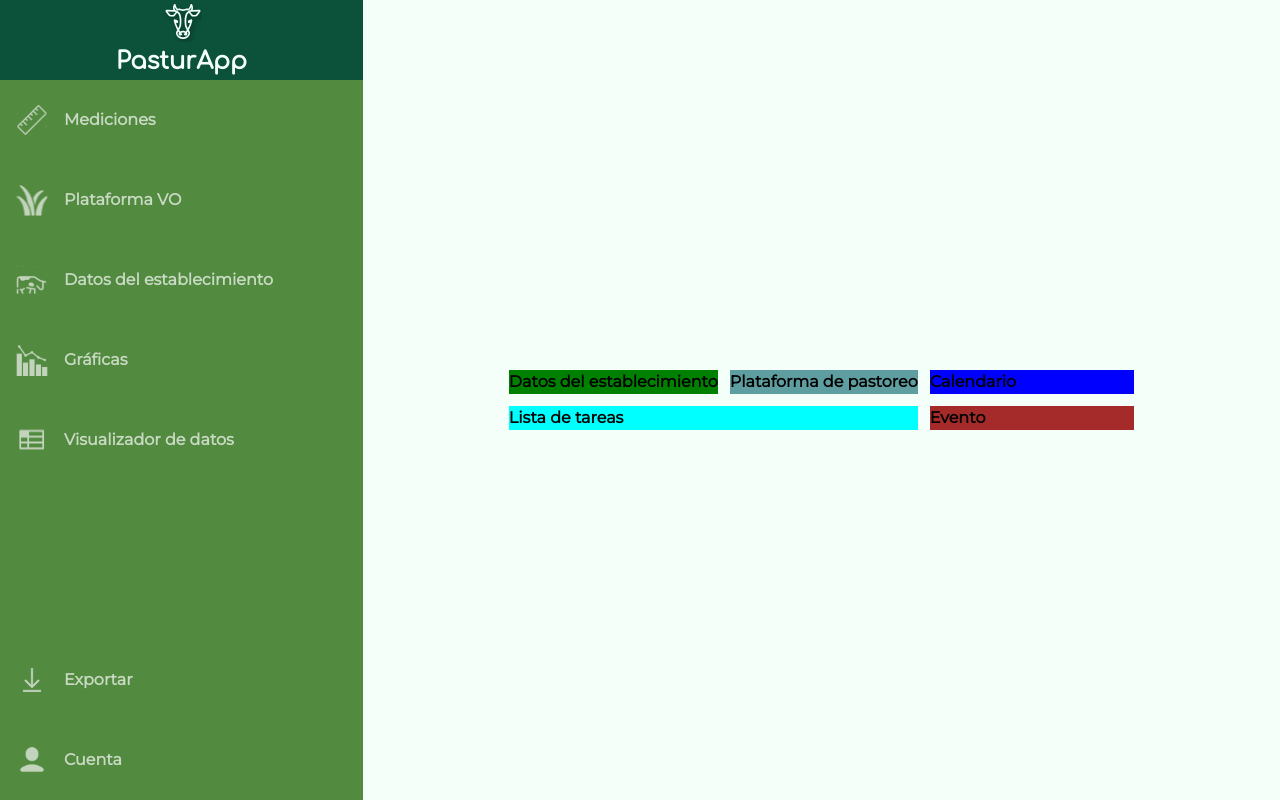
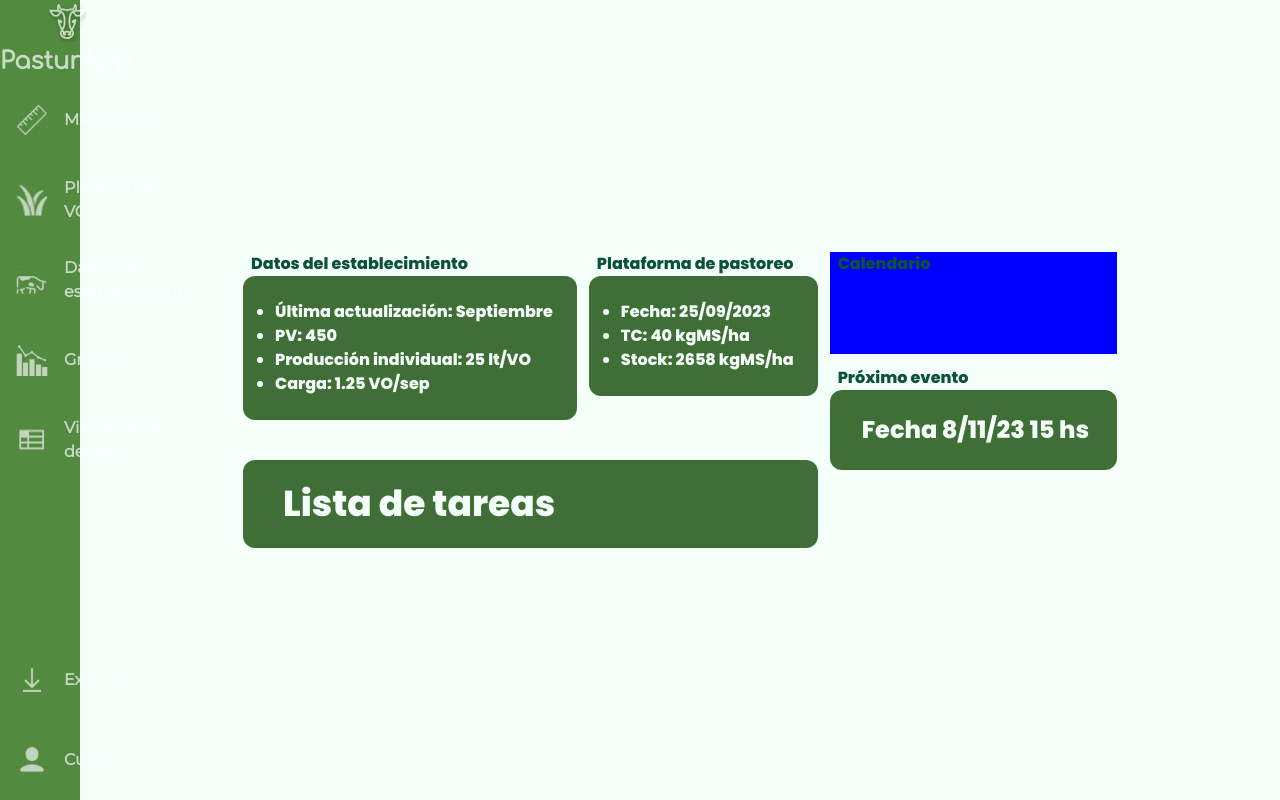
Before and after one commit to PasturApp/front-end, a SvelteKit app in the folder Web/: page / in a window 1280 px wide. Built offline with nearby package versions, Linux system fonts and the light colour scheme.

Commit message:
first draft dashboard, no calendar

```diff
--- a/Web/src/routes/+page.svelte
+++ b/Web/src/routes/+page.svelte
@@ -6,14 +6,35 @@
 	<div class="izquierda">
 		<div class="datos">
 			<div class="establecimiento">
-				<h1>Datos del establecimiento</h1>
+				<div>
+					<h1>Datos del establecimiento</h1>
+				</div>
+				<div class="datos-lista">
+					<ul>
+						<li>Última actualización: Septiembre</li>
+						<li>PV: 450</li>
+						<li>Producción individual: 25 lt/VO</li>
+						<li>Carga: 1.25 VO/sep</li>
+					</ul>
+				</div>
 			</div>
 			<div class="plataforma">
-				<h1>Plataforma de pastoreo</h1>
+				<div>
+					<h1>Plataforma de pastoreo</h1>
+				</div>
+				<div class="datos-lista">
+					<ul>
+						<li>Fecha: 25/09/2023</li>
+						<li>TC: 40 kgMS/ha</li>
+						<li>Stock: 2658 kgMS/ha</li>
+					</ul>
+				</div>
 			</div>
 		</div>
 		<div class="lista">
-			<h1>Lista de tareas</h1>
+			<div>
+				<h1>Lista de tareas</h1>
+			</div>
 		</div>
 	</div>
 	<div class="derecha">
@@ -21,7 +42,12 @@
 			<h1>Calendario</h1>
 		</div>
 		<div class="evento">
-			<h1>Evento</h1>
+			<div>
+				<h1>Próximo evento</h1>
+			</div>
+			<div class="fecha">
+				Fecha 8/11/23  15 hs
+			</div>
 		</div>
 	</div>
 </div>
@@ -33,8 +59,9 @@
 	}
 
 	.izquierda {
-		@apply grid gap-3;
+		@apply grid gap-10;
 	}
+
 	.datos {
 		@apply grid gap-3;
 		grid-row: 1/2;
@@ -42,17 +69,39 @@
 
 	.establecimiento {
 		grid-column: 1/2;
-		background-color: green;
+	}
+
+	h1 {
+		@apply ml-2;
+		font-family: var(--letra_titulo);
+		color: var(--verde_oscuro);
+	}
+
+	.datos-lista, .lista div {
+		@apply p-6 pl-8 rounded-xl;
+		background-color: var(--verde_secundario);
+	}
+
+	ul {
+		@apply list-disc;
+	}
+
+	li {
+		font-family: var(--letra_titulo);
+		color: var(--blanco_fondo);
 	}
 
 	.plataforma {
 		grid-column: 2/3;
-		background-color: cadetblue;
 	}
 
 	.lista {
-		background-color: aqua;
 		grid-row: 2/3;
+	}
+
+	.lista h1 {
+		@apply text-4xl;
+		color: var(--blanco_fondo);
 	}
 
 	.derecha {
@@ -66,6 +115,12 @@
 
 	.evento {
 		grid-row: 2/3;
-		background-color: brown;
+	}
+
+	.fecha {
+		@apply p-6 pl-8 rounded-xl text-2xl;
+		background-color: var(--verde_secundario);
+		font-family: var(--letra_titulo);
+		color: var(--blanco_fondo);
 	}
 </style>
```
